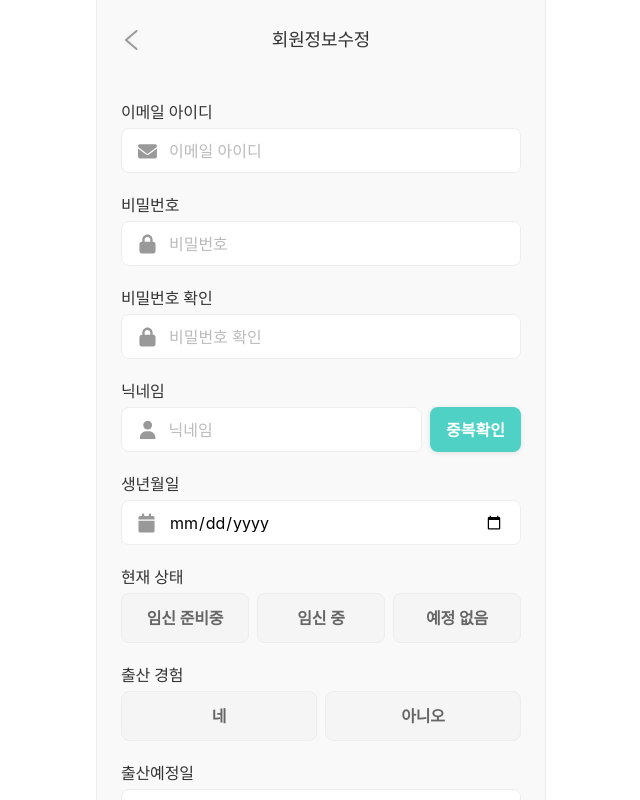
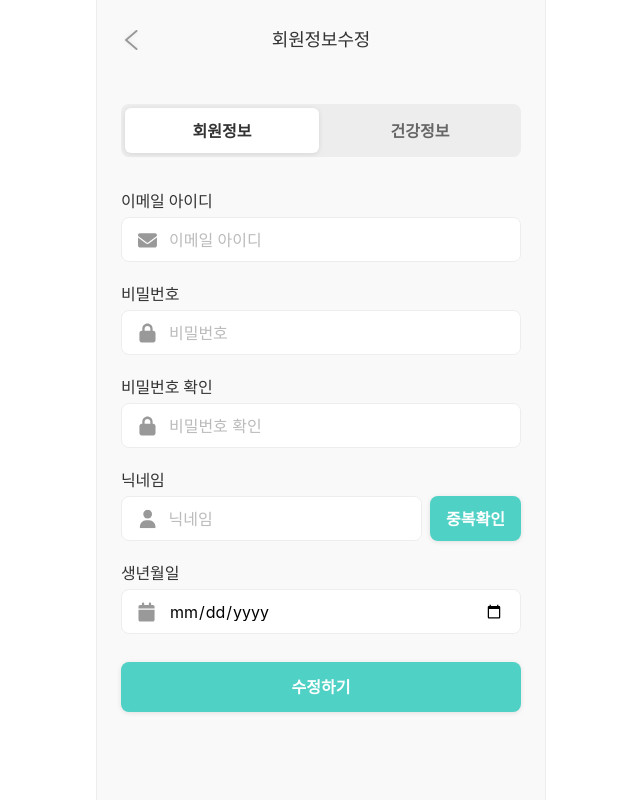
Before and after one commit to WomanTech2025-MoWo/MoWo_FE, a React (Create React App) app: page /profile in a window 1280 px wide. Shown: the top 800 px of the page, without its empty margins (319-959 px from the left). Built offline with nearby package versions, Linux system fonts and the light colour scheme; a web font is replaced by a local one.

Commit message:
✨[Feat] 회원정보와 건강정보로 입력폼 화면 분리

```diff
--- a/src/pages/auth/ProfilePage.tsx
+++ b/src/pages/auth/ProfilePage.tsx
@@ -1,4 +1,4 @@
-import React from 'react';
+import React, { useState } from 'react';
 import styled from 'styled-components';
 import InnerLayout from '../../layouts/InnerLayout';
 import HeaderWithBack from '../../layouts/HeaderWithBack';
@@ -8,28 +8,75 @@ import OnboardingStep1Form from './components/OnboardingStep1Form';
 import OnboardingStep2Form from './components/OnboardingStep2Form';
 import OnboardingStep3Form from './components/OnboardingStep3Form';
 import { PrimaryButton } from '../../components/buttons/PrimaryButton';
+import { SegmentedContainer, SegmentedList, SegmentedButton } from '../../components/buttons/ui/SegmentedControlStyle';
 
 const ProfileWrap = styled(InnerLayout)``;
 
+const Section = styled.div<{ $visible: boolean }>`
+  display: ${({ $visible }) => ($visible ? 'block' : 'none')};
+`;
+
 const ProfilePage = () => {
-  const handleSubmit = (e: React.FormEvent<HTMLFormElement>) => {
-    e.preventDefault(); // 페이지 새로고침 방지
-    // 회원정보수정 로직
+  const [activeTab, setActiveTab] = useState<'account' | 'health'>('account');
+
+  const handleSubmit = async (e: React.FormEvent<HTMLFormElement>) => {
+    e.preventDefault();
+
+    // 모든 인풋을 한 번에 수집(FormData는 display:none인 것도 포함)
+    const formData = new FormData(e.currentTarget);
+
+    // 중복 name도 처리되는 JSON 변환
+    const payload = Array.from(formData.entries()).reduce<Record<string, any>>((acc, [k, v]) => {
+      if (k in acc) {
+        const cur = acc[k];
+        acc[k] = Array.isArray(cur) ? [...cur, v] : [cur, v];
+      } else {
+        acc[k] = v;
+      }
+      return acc;
+    }, {});
+
+    // 하나의 API로 통합 전송(엔드포인트는 알아서 변경)
+    await fetch('/api/profile', {
+      method: 'PUT',
+      headers: { 'Content-Type': 'application/json' },
+      body: JSON.stringify(payload),
+    });
+
+    // TODO: 성공/에러 처리
   };
 
   return (
-    <ProfileWrap bgColor="gray-light" innerPadding={false} withHeader={true}>
+    <ProfileWrap bgColor="gray-light" innerPadding={true} withHeader={true}>
       <HeaderWithBack>회원정보수정</HeaderWithBack>
-      <InnerLayout>
-        <form onSubmit={handleSubmit}>
+      <SegmentedContainer>
+        <SegmentedList>
+          <li>
+            <SegmentedButton type="button" $active={activeTab === 'account'} onClick={() => setActiveTab('account')}>
+              회원정보
+            </SegmentedButton>
+          </li>
+          <li>
+            <SegmentedButton type="button" $active={activeTab === 'health'} onClick={() => setActiveTab('health')}>
+              건강정보
+            </SegmentedButton>
+          </li>
+        </SegmentedList>
+      </SegmentedContainer>
+      <form onSubmit={handleSubmit}>
+        {/* 회원정보 섹션 */}
+        <Section $visible={activeTab === 'account'} aria-hidden={activeTab !== 'account'}>
           <IdPwForm />
           <AccountForm />
+        </Section>
+        {/* 건강정보 섹션 */}
+        <Section $visible={activeTab === 'health'} aria-hidden={activeTab !== 'health'}>
           <OnboardingStep1Form where="profile" />
           <OnboardingStep2Form where="profile" />
           <OnboardingStep3Form where="profile" />
-          <PrimaryButton type="submit">수정하기</PrimaryButton>
-        </form>
-      </InnerLayout>
+        </Section>
+        <PrimaryButton type="submit">수정하기</PrimaryButton>
+      </form>
     </ProfileWrap>
   );
 };
```
